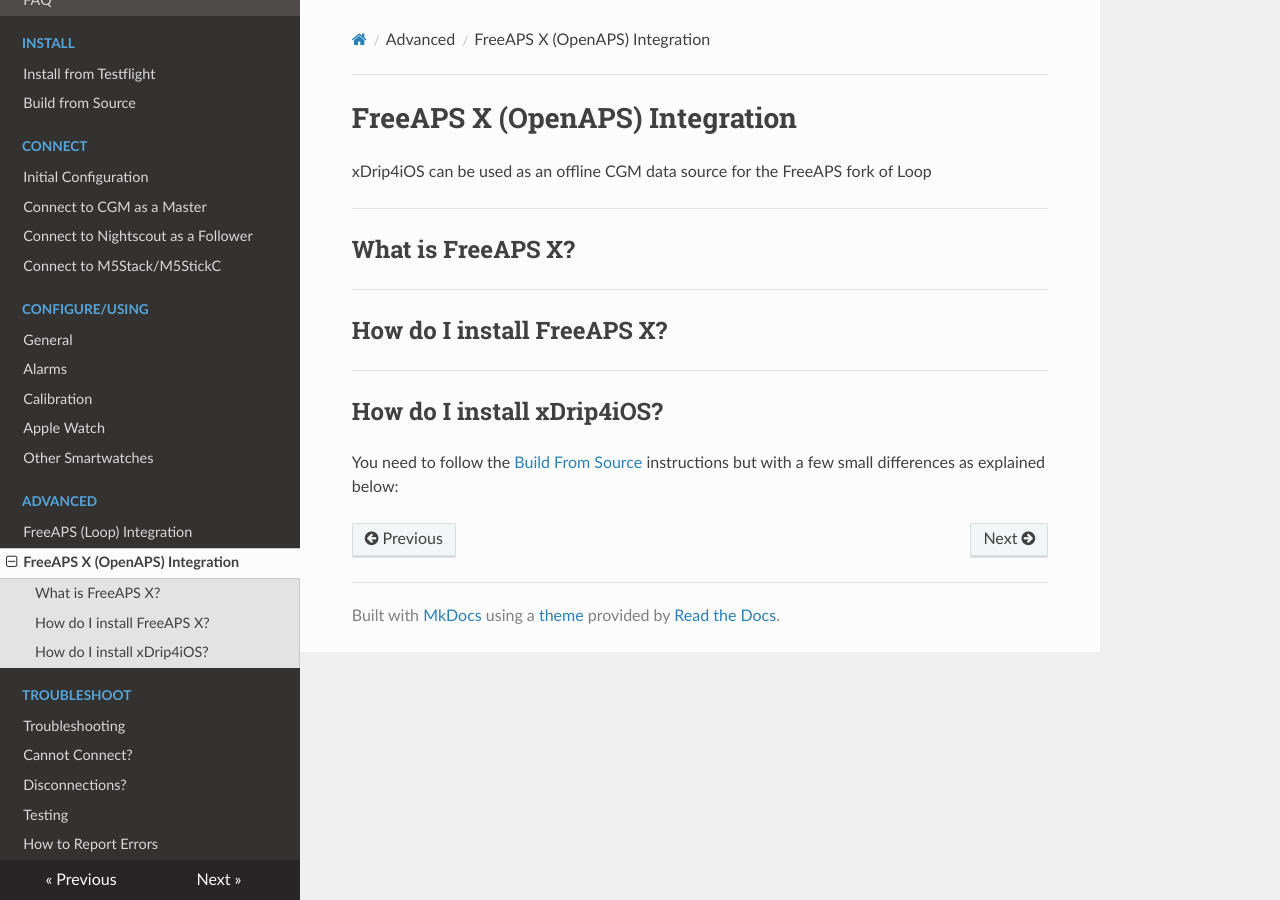
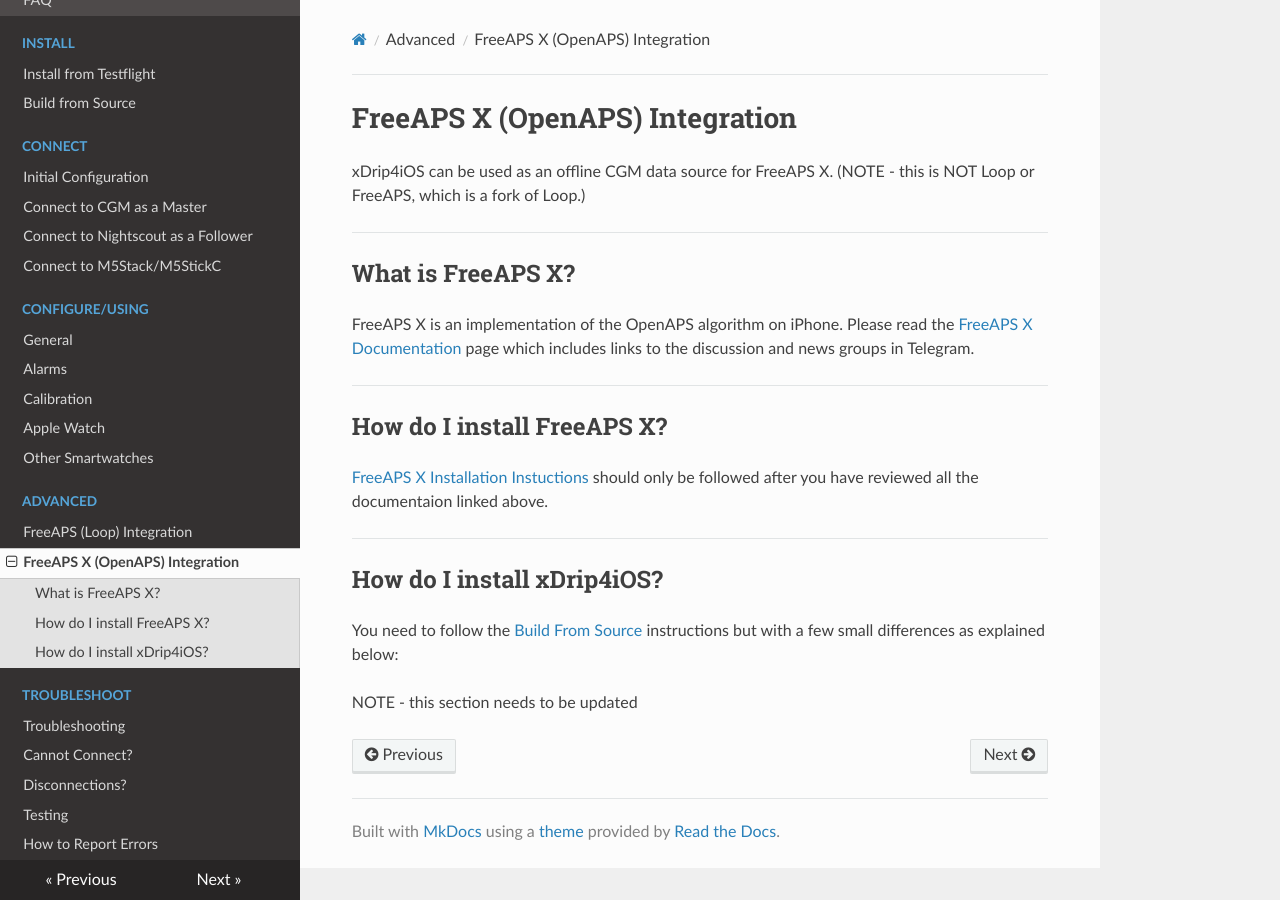
Before and after one commit to paulplant/xdrip4ios_docs, an MkDocs documentation site: the page built from docs/advanced/freeapsx.md, in a window 1280 px wide. Built offline with MkDocs 1.6.1, drawn with Linux system fonts in a browser that asks for light colours; nearby versions of some CDN libraries; old or Windows-style settings are respelled for this version of MkDocs.

Commit message:
Update freeapsx.md
Add links to the Loop and Learn Documentation for FreeAPS X
Someone else will need to update the special instructions to get xDrip4iOS to work with FreeAPS X

```diff
--- a/docs/advanced/freeapsx.md
+++ b/docs/advanced/freeapsx.md
@@ -1,16 +1,22 @@
 # FreeAPS X (OpenAPS) Integration
 
-xDrip4iOS can be used as an offline CGM data source for the FreeAPS fork of Loop
+xDrip4iOS can be used as an offline CGM data source for FreeAPS X. (NOTE - this is NOT Loop or FreeAPS, which is a fork of Loop.)
 
 ___
 ## What is FreeAPS X?
 
+FreeAPS X is an implementation of the OpenAPS algorithm on iPhone.  Please read the [FreeAPS X Documentation](https://www.loopandlearn.org/freeaps-x/) page which includes links to the discussion and news groups in Telegram.
+
 
 ___
 ## How do I install FreeAPS X?
+
+[FreeAPS X Installation Instuctions](https://www.loopandlearn.org/freeaps-x/#build) should only be followed after you have reviewed all the documentaion linked above.
 
 
 ___
 ## How do I install xDrip4iOS?
 
 You need to follow the [Build From Source](../install/build.md) instructions but with a few small differences as explained below:
+
+NOTE - this section needs to be updated
```
